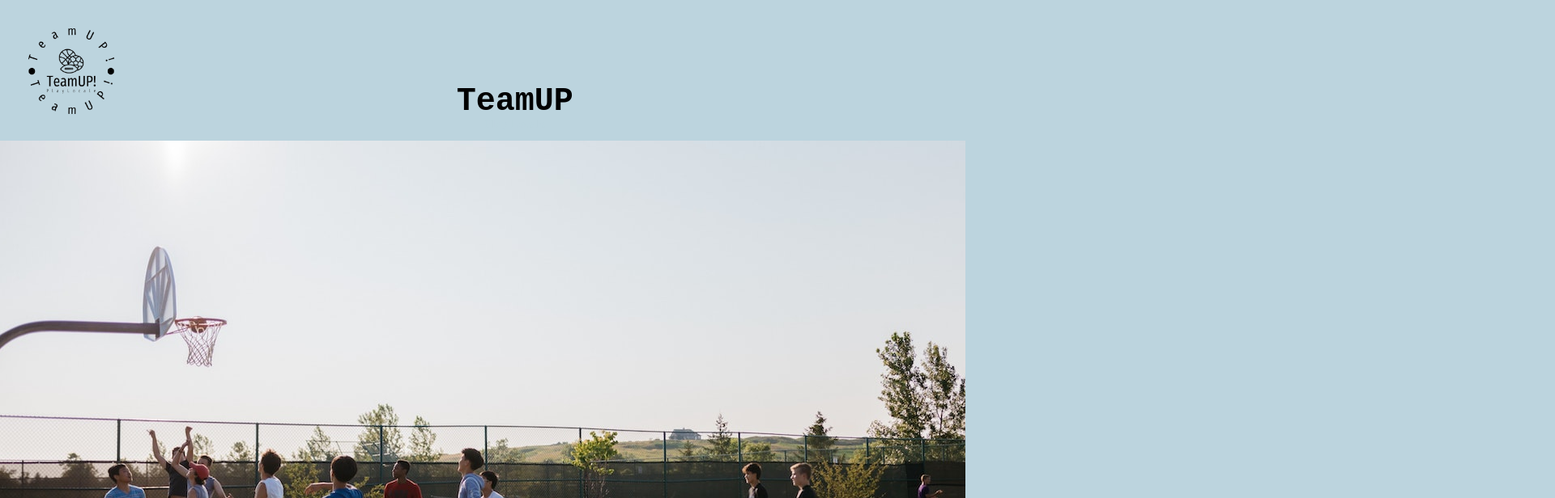
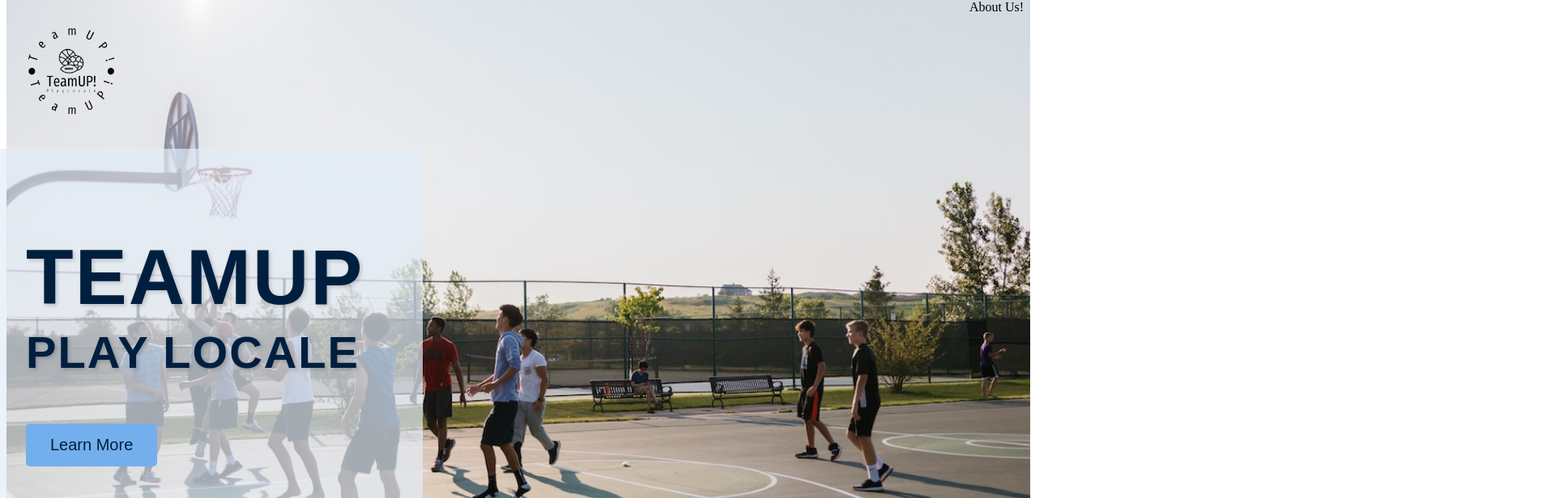
Before and after one commit to TeamUP-SEG2900/TeamUP-SEG2900.github.io, a plain HTML site: page homepage/homepage.html in a window 1280 px wide. Shown: the top 616 px of the page at 81% size, 1920 px wide, since content can reach past the window. Drawn offline with Linux system fonts and the light colour scheme.

Commit message:
changes to the homepage

```diff
--- a/homepage/homepage.html
+++ b/homepage/homepage.html
@@ -4,24 +4,28 @@
 </head>
 
 <body>
-    <div id="Header">
+    <div id = "body">
+        <div id="header">
             <div id="logo">
                 <img src="/homepage/Images/logo-black.png" alt="TeamUp! Logo">
             </div>
             <div id="title">
                 <h1>TeamUP</h1>
-            <h2>Play Locale</h2>
+                <h3>Play Locale</h3>
+                <button id="learn-more">Learn More</button>
             </div>
-        <!--<div class="dropMenu">
+            <div class="dropMenu">
                 <span>About Us!</span>
                 <div class="dropDownContent">
                     <h class="clickable">Contact Hi</h>
                     <h class="clickable">Our Mission</h>
                 </div>
             </div>
-        -->
+            <!--
             <div id = "MainPhotos">
                 <img src="/homepage/Images/pickup-basketball-game.jpg" alt="Main Photo">
             </div>
+            -->
+        </div>
     </div>
 </body>
--- a/homepage/style.css
+++ b/homepage/style.css
@@ -1,18 +1,100 @@
-#logo{
-    display:inline-flex;
-    flex-direction: row;
-    width: 10em;
-    height: 10em;
-    margin: 1em;
+#body {
+    background-image: url('/homepage/Images/pickup-basketball-game1.jpg'); /* Update with your image path */
+    background-size: cover; /* Make sure the image covers the entire area */
+    background-position: center; /* Center the image */
+    background-repeat: no-repeat; /* Prevent the image from repeating */
+    height: 100vh; /* Full viewport height */
+    width: 100%; /* Full width */
+    margin: 0; /* Remove any default margin */
 }
 
-#Header{
-margin-left: -1em;
-margin-top: -1em;
-background-color: #BCD4DE;
-width: 100.6vw;
-height: 20%;
+#title {
+    font-family: 'Poppins', sans-serif;
+    font-size: 3rem;
+    font-weight: 700; /* Bold title */
+    color: #001F3F;
+    text-transform: uppercase; /* Capitalize all letters */
+    letter-spacing: 2px; /* Add spacing between letters */
+    padding-bottom: 10px;
+    text-shadow: 2px 2px 5px rgba(0, 0, 0, 0.2); /* Light shadow effect */
+    padding-left: 20px;
+
+     /* Box styling */
+     padding: 40px; /* Space inside the box */
+     margin: 5x; /* Space outside the box */
+     background-color: rgba(227, 237, 247, 0.7); /* Semi-transparent background */
+     border-radius: 5px; /* Rounded corners */
+     max-width: 450px; /* Limit the max width of the box */
+     height: 550px; /* Set height to fill the viewport */
 }
+
+#logo {
+    display: inline-flex;
+    flex-direction: row;
+    width: 160px;
+    height: 160px;
+    margin: 16px;
+}
+
+#header {
+    margin-left: -16px;
+    margin-top: -16px;
+    width: 1932px;
+    height: 20%;
+}
+
+#learn-more {
+    background-color: #73afec; /* Match the title color */
+    color: #001F3F; /* Dark color from the title */
+    padding: 15px 30px; /* Increased padding for a larger button */
+    border: none; /* Remove default border */
+    border-radius: 5px; /* Rounded corners */
+    font-size: 1.25rem; /* Increased font size */
+    cursor: pointer; /* Change cursor to pointer on hover */
+}
+
+#title h1 {
+    margin-bottom: 5px; /* Adjust this value to change spacing below the h1 */
+}
+
+#title h3 {
+    margin-top: 0; /* Remove default margin above the h3 */
+}
+
+.dropMenu {
+    position: absolute; /* Change to absolute positioning */
+    top: 0; /* Align to the top of the header */
+    right: 0; /* Align to the right of the header */
+    margin-right: 16px; /* Add margin for spacing from the edge */
+    cursor: pointer; /* Indicate it's clickable */
+}
+
+.dropMenu:hover .dropDownContent {
+    display: block; /* Show dropdown on hover */
+}
+
+.dropDownContent {
+    display: none; /* Initially hidden */
+    position: absolute; /* Position dropdown relative to parent */
+    width: 8em;
+    border: 1px solid #2b6777; /* Add border to dropdown */
+    z-index: 1000; /* Ensure it appears above other elements */
+}
+
+.clickable {
+    margin: 0; /* Adjust margins as needed */
+    padding: 1em;
+    width: 100%; /* Make clickable items full width */
+    text-align: left; /* Align text to the left */
+    background-color: transparent; /* Background color for buttons */
+    border: none; /* Remove border */
+    cursor: pointer; /* Indicate button */
+}
+
+.clickable:hover {
+    background-color: rgba(0, 0, 0, 0.1); /* Hover effect for better visibility */
+}
+/*
 #title{
     margin-top: -8em;
 text-align: center;}
@@ -26,38 +108,18 @@ text-align: center;}
     font-size: 15;
     color: #BCD4DE;
 }
-.dropMenu{
-    float: right;
-    position: relative;
-    left: -10em;
-}
-.dropMenu:hover .dropDownContent{
-    display: block;
-}
-.dropDownContent{
-    display: none;
-    background-color: lightblue;
-    width: 8em;
 
-}
-.clickable{
-    margin-left: 0.5em;
-    margin-top: 1em;
-    width: 7em;
-    padding: 1em;
-    border-color: #BCD4DE;
-    border-width: 1em;
-    display: inline-flex;
-}
 body{
     background-color: #BCD4DE;
 }
 
 #MainPhotos {
-    background-size: cover;  /* Ensures the image covers the entire area */
-    background-position: center; /* Centers the image */
-    background-repeat: no-repeat; /* Prevents the image from repeating */
-    height: 100vh; /* Ensures the body takes up the full height of the viewport */
-    width: 200vw;
-    margin: 0; /* Removes any default margin from the body */
-}
+    position: fixed;
+    top: 0;
+    left: 0;
+    width: 100%;
+    height: 100%;
+    background-size: cover;
+    background-position: center;
+    background-repeat: no-repeat;
+    z-index: -1; /* Sends background behind other content */
```
Also changed, not shown: homepage/Images/atlanta-pickup-soccer.jpg (added), homepage/Images/pickup-basketball-game1.jpg (renamed from homepage/Images/pickup-basketball-game.jpg), homepage/Images/pickup-basketball-game2.jpg (added). Lines whose indentation alone changed are shown as unchanged.
